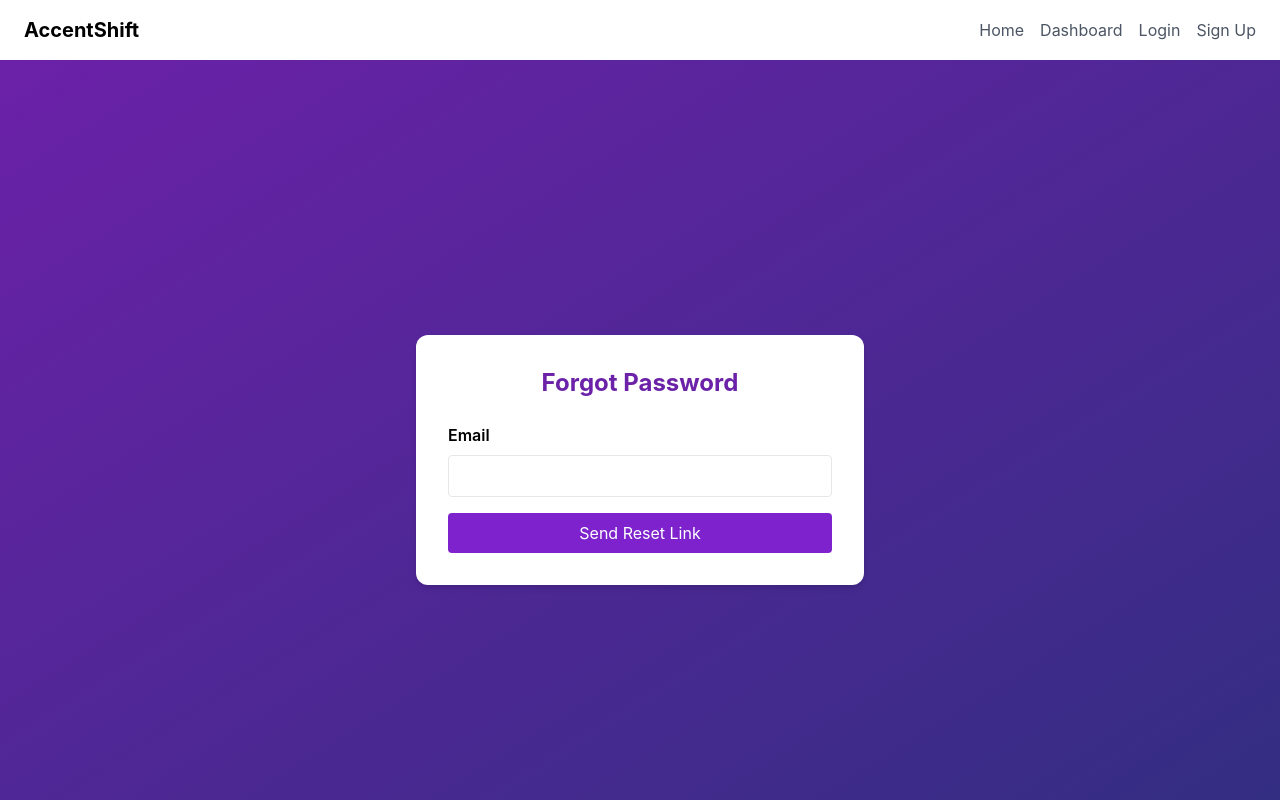
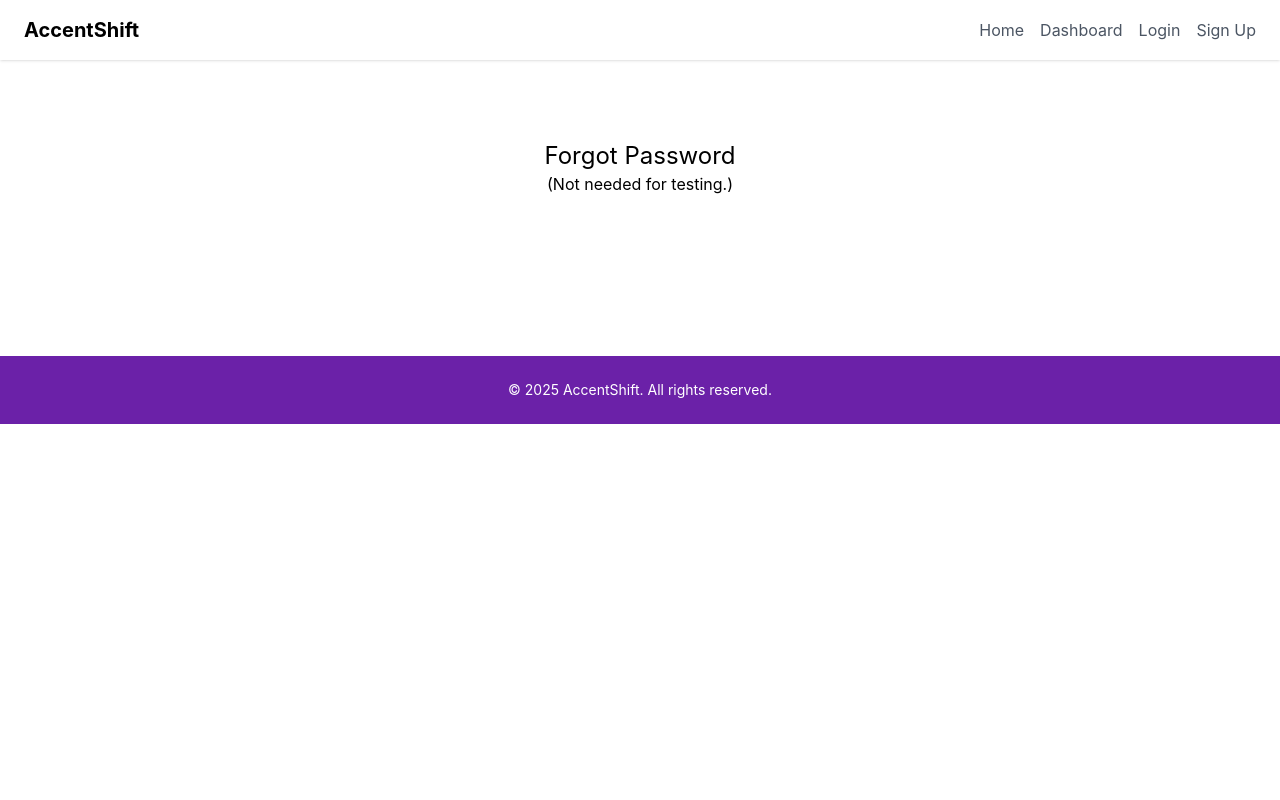
Before and after one commit to theigniteai/accent-frontend-dashboard, a React (Vite) app: page /forgot-password in a window 1280 px wide. Shown: the top 800 px of the page. Built offline with nearby package versions, Linux system fonts and the light colour scheme.

Commit message:
Update ForgotPassword.jsx

```diff
--- a/src/pages/ForgotPassword.jsx
+++ b/src/pages/ForgotPassword.jsx
@@ -1,60 +1,9 @@
-// Password reset flow
-import React, { useState } from "react";
-import axios from "axios";
-
-const ForgotPassword = () => {
-  const [email, setEmail] = useState("");
-  const [sent, setSent] = useState(false);
-  const [loading, setLoading] = useState(false);
-  const [error, setError] = useState("");
-
-  const handleSubmit = async (e) => {
-    e.preventDefault();
-    setError("");
-    setLoading(true);
-
-    try {
-      await axios.post(`${import.meta.env.VITE_API_URL}/auth/forgot-password`, { email });
-      setSent(true);
-    } catch (err) {
-      setError(err?.response?.data?.message || "Something went wrong");
-    } finally {
-      setLoading(false);
-    }
-  };
-
+import React from "react";
+export default function ForgotPassword() {
   return (
-    <div className="min-h-screen flex items-center justify-center bg-gradient-to-br from-purple-800 to-indigo-900">
-      <form onSubmit={handleSubmit} className="bg-white p-8 rounded-xl shadow-md w-full max-w-md">
-        <h2 className="text-2xl font-bold mb-6 text-center text-purple-800">Forgot Password</h2>
-
-        {sent ? (
-          <p className="text-green-600 text-center">Reset link sent! Check your email.</p>
-        ) : (
-          <>
-            {error && <p className="text-red-600 text-sm mb-4">{error}</p>}
-
-            <label className="block mb-2 font-semibold">Email</label>
-            <input
-              type="email"
-              className="w-full border px-3 py-2 rounded mb-4"
-              value={email}
-              onChange={(e) => setEmail(e.target.value)}
-              required
-            />
-
-            <button
-              type="submit"
-              disabled={loading}
-              className="w-full bg-purple-700 text-white py-2 rounded hover:bg-purple-800"
-            >
-              {loading ? "Sending..." : "Send Reset Link"}
-            </button>
-          </>
-        )}
-      </form>
+    <div className="text-center py-20">
+      <h2 className="text-2xl">Forgot Password</h2>
+      <p>(Not needed for testing.)</p>
     </div>
   );
-};
-
-export default ForgotPassword;
+}
```
